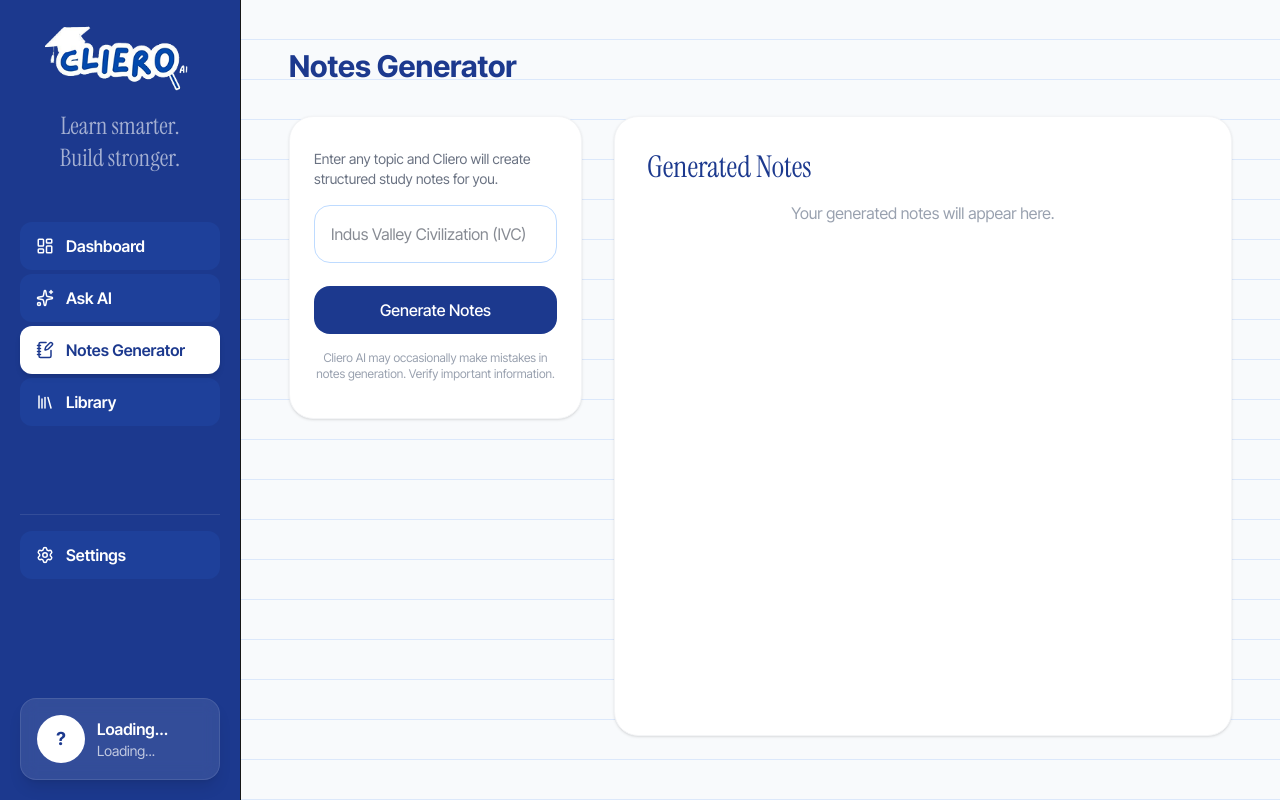
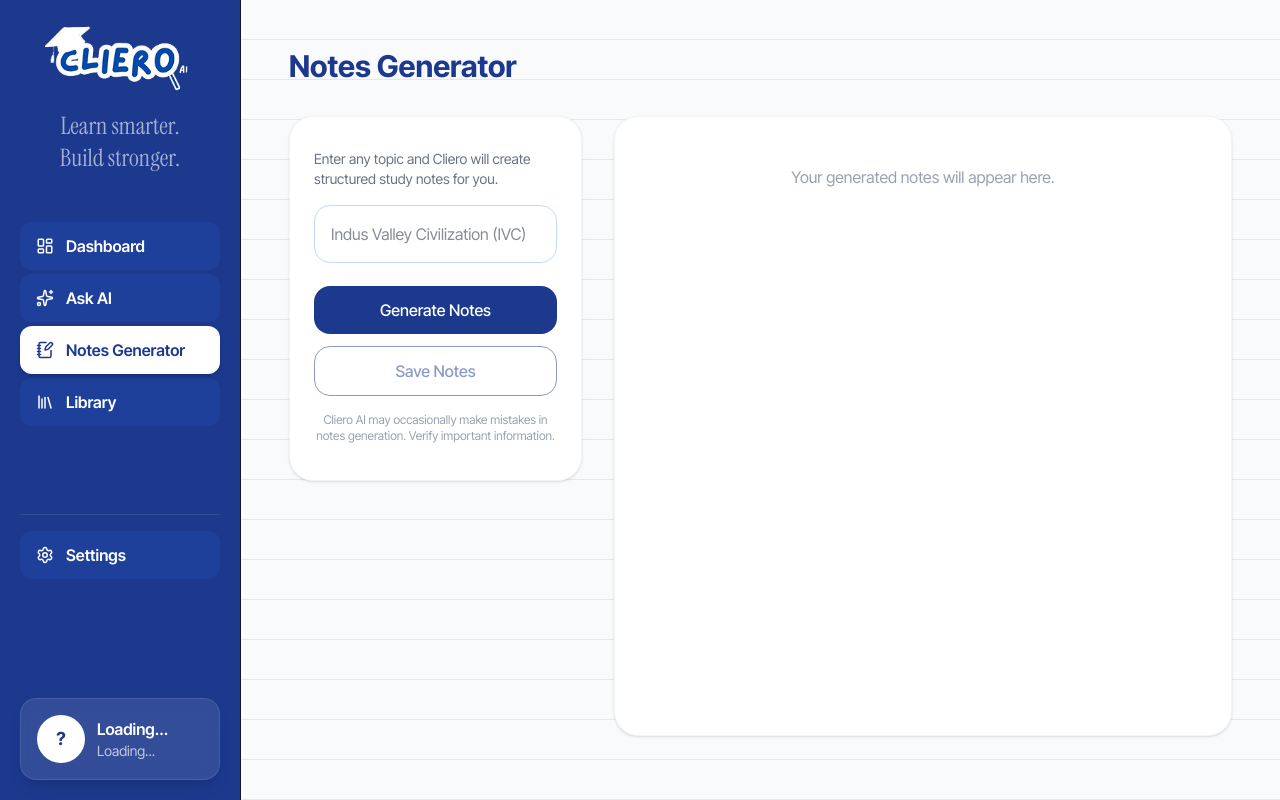
Before and after one commit to bvslahari007/cliero-ai, a Next.js app: page /dashboard/notes-generator in a window 1280 px wide. Built offline with nearby package versions, Linux system fonts and the light colour scheme; no server answers.

Commit message:
Added Notes logic

```diff
--- /dev/null
+++ b/app/api/notes/route.ts
@@ -0,0 +1,67 @@
+import { GoogleGenAI } from "@google/genai";
+
+const ai = new GoogleGenAI({
+  apiKey: process.env.GEMINI_API_KEY!,
+});
+
+export async function POST(req: Request) {
+  try {
+    const { topic } = await req.json();
+
+    const response = await ai.models.generateContent({
+      model: "gemini-2.5-flash",
+
+      contents: `
+You are Cliero AI's Notes Generator.
+
+Create high-quality study notes on the topic provided.
+
+RULES:
+
+- Use clear markdown formatting.
+FORMATTING RULES:
+
+- Use proper Markdown syntax.
+- Use # for the main title.
+- Use ## for major sections.
+- Use ### for subsections.
+- Use bullet points where appropriate.
+- Use **bold** for important definitions and keywords.
+- Never write plain section titles without Markdown headings.
+- Start with a title.
+- Include a brief introduction.
+- Break content into sections with headings.
+- Use bullet points where appropriate.
+- Include important definitions.
+- Include examples if relevant.
+- Include a quick revision summary at the end.
+- Make notes easy to revise before an exam.
+- Avoid unnecessary fluff.
+- Write in a student-friendly way.
+- DO NOT miss important terminology and must be a super effective notes.
+- If a question is unrelated to learning, academics, technology, career growth, personal development, or problem-solving, politely respond: Hey this is not something I can generate notes about, Cliero AI is your academic space — let's keep it that way💡
+
+Topic:
+${topic}
+`,
+    });
+
+    return Response.json({
+      notes: response.text,
+    });
+  } catch (error) {
+    console.error(error);
+
+    return Response.json(
+      {
+        error:
+          error instanceof Error
+            ? error.message
+            : "Failed to generate notes.",
+      },
+      {
+        status: 500,
+      }
+    );
+  }
+}
--- a/app/dashboard/ask-ai/page.tsx
+++ b/app/dashboard/ask-ai/page.tsx
@@ -142,12 +142,53 @@
                   className={
                     message.role === "user"
                       ? "text-sm md:text-base"
-                      : "prose prose-sm max-w-none mt-1 text-gray-700"
+                      : "mt-1 text-gray-700"
                   }
                 >
-                  <ReactMarkdown remarkPlugins={[remarkGfm]}>
-                    {message.content}
-                  </ReactMarkdown>
+                  <div className="mt-1 text-gray-700">
+  <ReactMarkdown
+    remarkPlugins={[remarkGfm]}
+    components={{
+      h1: ({ children }) => (
+        <h1 className="text-3xl font-bold text-blue-900 mb-4">
+          {children}
+        </h1>
+      ),
+      h2: ({ children }) => (
+        <h2 className="text-2xl font-bold text-blue-900 mt-6 mb-3">
+          {children}
+        </h2>
+      ),
+      h3: ({ children }) => (
+        <h3 className="text-xl font-semibold text-blue-900 mt-4 mb-2">
+          {children}
+        </h3>
+      ),
+      p: ({ children }) => (
+        <p className="mb-3 leading-relaxed">
+          {children}
+        </p>
+      ),
+      ul: ({ children }) => (
+        <ul className="list-disc pl-6 mb-3">
+          {children}
+        </ul>
+      ),
+      ol: ({ children }) => (
+        <ol className="list-decimal pl-6 mb-3">
+          {children}
+        </ol>
+      ),
+      strong: ({ children }) => (
+        <strong className="font-bold text-blue-900">
+          {children}
+        </strong>
+      ),
+    }}
+  >
+    {message.content}
+  </ReactMarkdown>
+</div>
                 </div>
               </div>
             </div>
--- a/app/dashboard/notes-generator/page.tsx
+++ b/app/dashboard/notes-generator/page.tsx
@@ -2,9 +2,85 @@
 
 import { useState } from "react";
 import { interTight, instrumentSerif } from "@/app/fonts";
+import ReactMarkdown from "react-markdown";
+import remarkGfm from "remark-gfm";
+import { supabase } from "@/lib/supabase";
 
 export default function NotesGenerator() {
   const [topic, setTopic] = useState("");
+  const [notes, setNotes] = useState("");
+  const [loading, setLoading] = useState(false);
+  const [saving, setSaving] = useState(false);
+
+ async function handleSave() {
+  if (!notes.trim()) return;
+
+  setSaving(true);
+
+  try {
+    const {
+      data: { user },
+    } = await supabase.auth.getUser();
+
+    if (!user) {
+      alert("Please sign in first.");
+      return;
+    }
+
+    const { error } = await supabase
+      .from("notes")
+      .insert({
+        user_id: user.id,
+        title: topic,
+        content: notes,
+      });
+
+    if (error) {
+      throw error;
+    }
+
+    alert("Notes saved successfully!");
+  } catch (error) {
+    console.error(error);
+    alert("Failed to save notes.");
+  }
+
+  setSaving(false);
+}
+
+  async function handleGenerate() {
+  if (!topic.trim()) return;
+
+  setLoading(true);
+
+  try {
+    const response = await fetch("/api/notes", {
+      method: "POST",
+      headers: {
+        "Content-Type": "application/json",
+      },
+      body: JSON.stringify({
+        topic,
+      }),
+    });
+
+    const data = await response.json();
+
+    setNotes(
+      data.notes ||
+      data.error ||
+      "Failed to generate notes."
+    );
+  } catch (error) {
+    console.error(error);
+
+    setNotes(
+      "Cliero AI is experiencing high demand right now. Please try again in a minute. 🚀"
+    );
+  }
+
+  setLoading(false);
+}
 
   return (
     <div className="notebook-bg min-h-screen bg-white p-9 md:p-12">
@@ -44,6 +120,8 @@
           />
 
           <button
+            onClick={handleGenerate}
+            disabled={loading}
             className={`${interTight.className}
               mt-4
               w-full
@@ -58,8 +136,31 @@
               hover:shadow-lg
             `}
           >
-            Generate Notes
+            {loading ? "Generating..." : "Generate Notes"}
           </button>
+          <button
+  onClick={handleSave}
+  disabled={!notes || saving}
+  className={`${interTight.className}
+    mt-3
+    w-full
+    rounded-2xl
+    border
+    border-blue-900
+    bg-white
+    p-3
+    font-medium
+    text-blue-900
+    transition-all
+    duration-300
+    hover:bg-blue-50
+    hover:shadow-lg
+    disabled:cursor-not-allowed
+    disabled:opacity-50
+  `}
+>
+  {saving ? "Saving..." : "Save Notes"}
+</button>
           <p
             className={`${interTight.className} mt-4 mb-3 text-center text-xs text-gray-400`}
           >
@@ -69,18 +170,31 @@
         </div>
 
         {/* Right Panel */}
+
         <div className="h-full lg:col-span-2 rounded-3xl border border-gray-100 bg-white p-8 shadow-sm overflow-y-auto">
-          <h2
-            className={`${instrumentSerif.className} text-3xl text-blue-900`}
-          >
-            Generated Notes
-          </h2>
 
-          <p
-            className={`${interTight.className} mt-4 text-center text-gray-400`}
-          >
-            Your generated notes will appear here.
-          </p>
+          {notes ? (
+<div
+  className={`${interTight.className}
+    prose
+    text-blue-900
+    prose-sm
+    max-w-none
+    prose-headings:text-blue-900
+    prose-strong:text-blue-900
+  `}
+>
+  <ReactMarkdown remarkPlugins={[remarkGfm]}>
+    {notes}
+  </ReactMarkdown>
+</div>
+) : (
+  <p
+    className={`${interTight.className} mt-4 text-center text-gray-400`}
+  >
+    Your generated notes will appear here.
+  </p>
+)}
 
         </div>
       </div>
```
